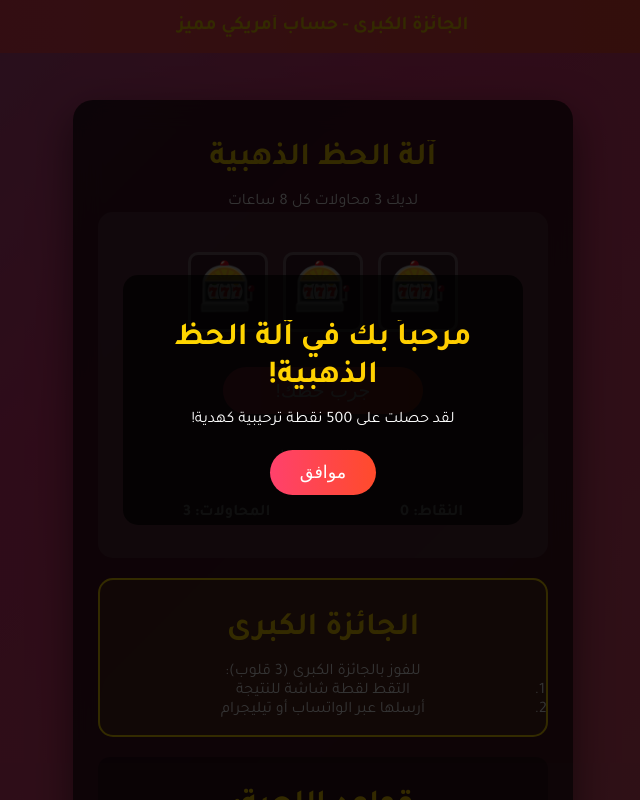
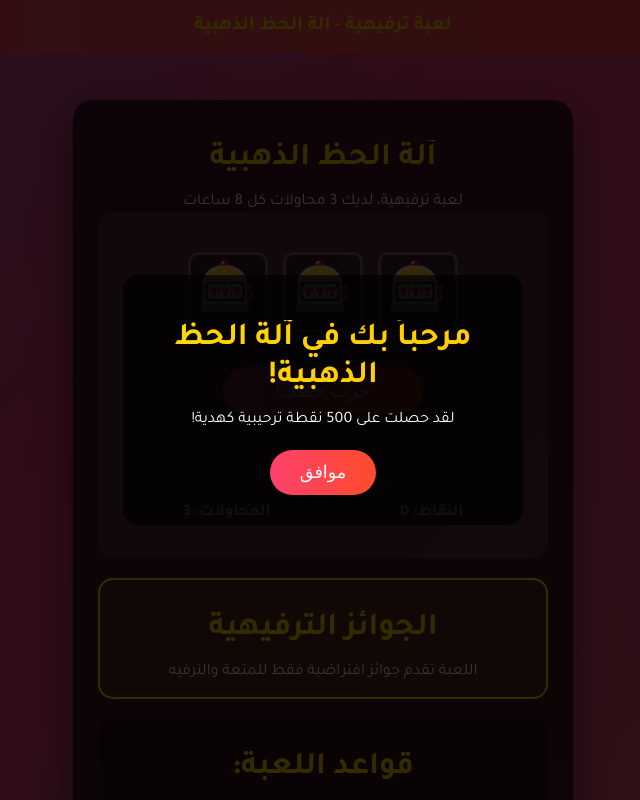
Before and after one commit to 3bdou14dz/Good-luck, a plain HTML site: page index.html in a window 1280 px wide. Shown: the whole page, without its empty margins (317-957 px from the left). Drawn offline with Linux system fonts and the light colour scheme.

Commit message:
Update index.html

```diff
--- a/index.html
+++ b/index.html
@@ -3,12 +3,13 @@
 <head>
   <meta charset="UTF-8">
   <meta name="viewport" content="width=device-width, initial-scale=1.0">
-  <title>آلة الحظ الذهبية</title>
+  <title>آلة الحظ الذهبية - لعبة تسلية برسوم متحركة</title>
+  <meta name="description" content="استمبل بلعبة آلة الحظ المسلية مع فرصة ربح نقاط وجوائز افتراضية. العب مجاناً واستمتع بتجربة ممتعة!">
 
   <!-- Google Fonts -->
   <link href="https://fonts.googleapis.com/css2?family=Tajawal:wght@400;700&display=swap" rel="stylesheet">
 
-  <!-- Google AdSense Auto Ads -->
+  <!-- Google AdSense -->
   <script async src="https://pagead2.googlesyndication.com/pagead/js/adsbygoogle.js?client=ca-pub-6518666996986976"
      crossorigin="anonymous"></script>
 
@@ -18,12 +19,12 @@
 <body>
   <!-- الهيدر الثابت -->
   <div class="header-banner">
-    <h2>الجائزة الكبرى - حساب أمريكي مميز</h2>
+    <h2>لعبة ترفيهية - آلة الحظ الذهبية</h2>
   </div>
 
   <div class="container">
     <h1>آلة الحظ الذهبية</h1>
-    <p class="attempts-info">لديك 3 محاولات كل 8 ساعات</p>
+    <p class="attempts-info">لعبة ترفيهية، لديك 3 محاولات كل 8 ساعات</p>
 
     <div class="slot-machine">
       <div class="slots">
@@ -43,7 +44,7 @@
       <div class="timer" id="timer"></div>
     </div>
 
-    <!-- 📌 إعلان Google AdSense داخل اللعبة -->
+    <!-- إعلان Google AdSense -->
     <div class="ads-box">
       <ins class="adsbygoogle"
            style="display:block"
@@ -57,12 +58,8 @@
     </div>
 
     <div class="jackpot-section">
-      <h3>الجائزة الكبرى</h3>
-      <p>للفوز بالجائزة الكبرى (3 قلوب):</p>
-      <ol>
-        <li>التقط لقطة شاشة للنتيجة</li>
-        <li>أرسلها عبر الواتساب أو تيليجرام</li>
-      </ol>
+      <h3>الجوائز الترفيهية</h3>
+      <p>اللعبة تقدم جوائز افتراضية فقط للمتعة والترفيه</p>
       <div id="contact-info" style="display:none;"></div>
     </div>
 
@@ -70,15 +67,16 @@
       <h3>قواعد اللعبة:</h3>
       <ul>
         <li>3 هدايا (🎁🎁🎁) = 30 نقطة</li>
-        <li>3 أموال (🎃🎃🎃) = 100 نقطة</li>
-        <li>3 قلوب (💌💌💌) = الجائزة الكبرى (حساب أمريكي)</li>
+        <li>3 قرعات (🎃🎃🎃) = 100 نقطة</li>
+        <li>3 قلوب (💌💌💌) = الجائزة الكبرى (افتراضية)</li>
         <li>3 نجوم (⭐⭐⭐) = 50 نقطة</li>
         <li>2 أيقونات متطابقة = من 0 إلى 60 نقطة</li>
       </ul>
+      <p>هذه اللعبة للتسلية فقط ولا تتضمن مقامرة حقيقية.</p>
     </div>
   </div>
 
-  <!-- 📌 إعلان أسفل الصفحة (Footer) -->
+  <!-- إعلان أسفل الصفحة -->
   <div class="footer-ads">
     <ins class="adsbygoogle"
          style="display:block"
```
